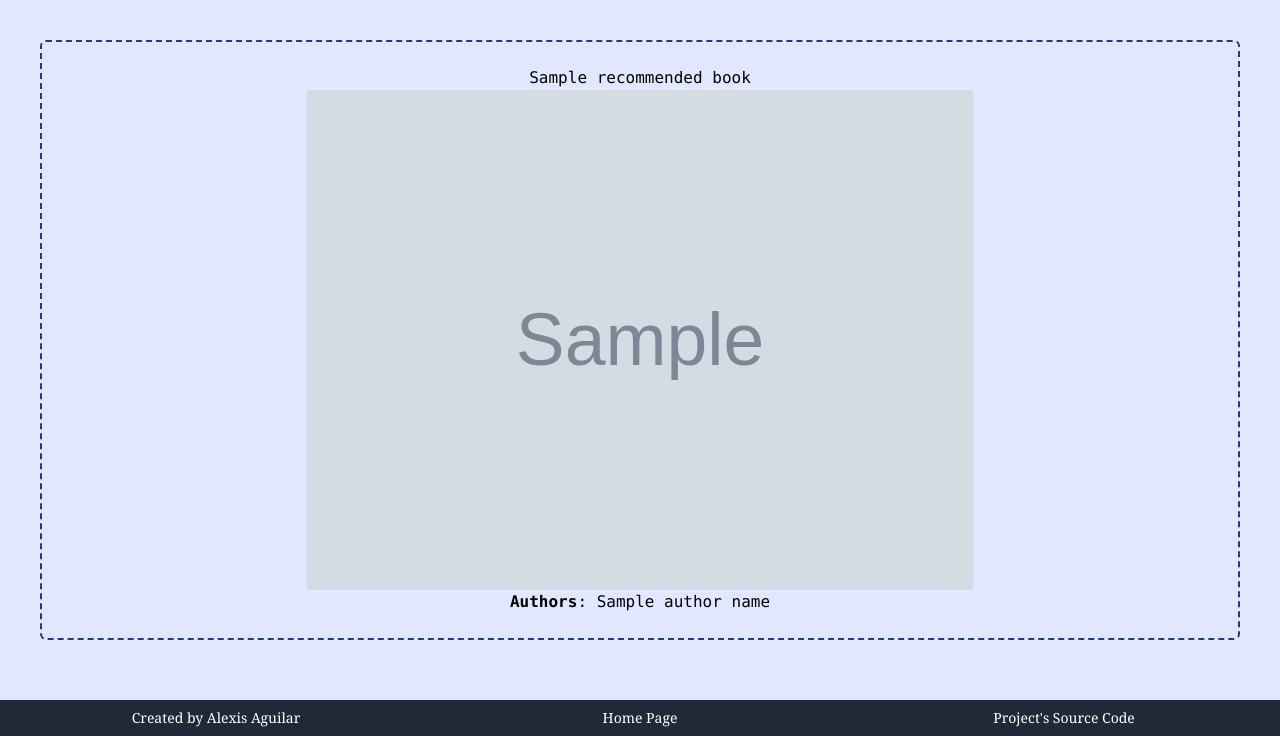
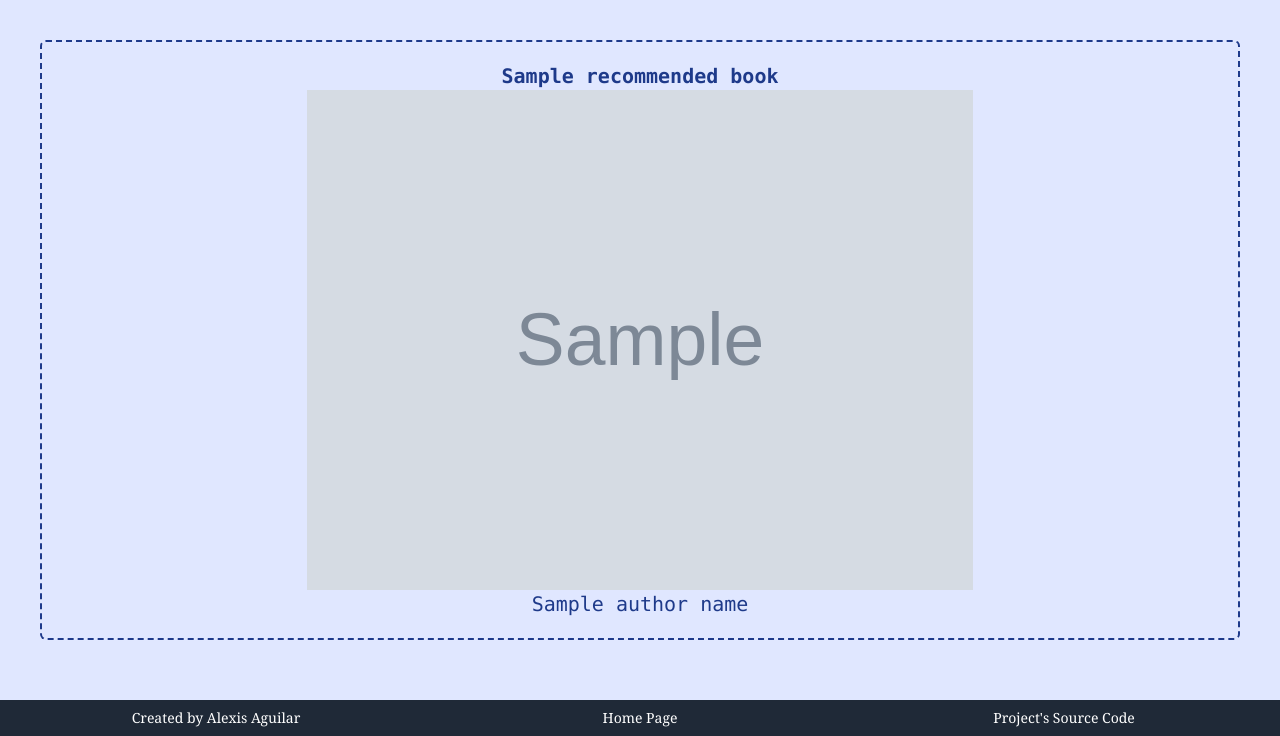
Before and after one commit to alexisuaguilaru/BookExplorer, a Flask app: template WebInterface/templates/BookExplorer.html in a window 1280 px wide. Shown: the part 64-800 px from the top of the page. Run offline with Flask 3, Linux system fonts and the light colour scheme; the template is opened without the code that fills it: values that come from a table or form of the project are taken from there, most other values are stand-ins (such as "Sample title", 1, 10 or a date in 2020); grey boxes marked "Sample" are stand-in pictures; style sheets or scripts are compiled from the project's sources; parts of the project's set-up code (start-up, migrations or seed data) failed here and were passed over; some libraries are stand-ins or nearby versions.

Commit message:
SCRUM-68 MOD at style into book exploration for adding minor changes of font & MOD at footer style for debug overlap on elements

```diff
--- a/WebInterface/static/scss/_books_exploration.scss
+++ b/WebInterface/static/scss/_books_exploration.scss
@@ -14,3 +14,11 @@
 .cover-book img {
     @apply w-auto h-[500px] ;
 }
+
+.title-book {
+    @apply text-blue-900 text-xl font-bold ;
+}
+
+.author-book {
+    @apply text-blue-900 text-xl ;
+}
--- /dev/null
+++ b/WebInterface/static/scss/_books_recommendations.scss
@@ -0,0 +1,3 @@
+@tailwind base;
+@tailwind components;
+@tailwind utilities;
--- a/WebInterface/static/scss/styles.scss
+++ b/WebInterface/static/scss/styles.scss
@@ -1,5 +1,6 @@
 @import "./_home_page.scss";
 @import "./_books_exploration.scss";
+@import "./_books_recommendations.scss";
 
 @tailwind base;
 @tailwind components;
@@ -22,7 +23,7 @@ header {
 }
 
 footer {
-    @apply flex sm:flex-row flex-col items-center p-1 fixed bottom-0 left-0 right-0 bg-gray-800 ;
+    @apply flex sm:flex-row flex-col items-center p-1 bottom-0 left-0 right-0 bg-gray-800 ;
 
     p {
         @apply font-serif text-sm basis-1/3 text-center p-1 text-white ;
--- a/WebInterface/templates/BookExplorer.html
+++ b/WebInterface/templates/BookExplorer.html
@@ -6,13 +6,13 @@
         <div class="present-options">
             {% for recommended_book in Recommendations %}
             <div class="book-option">
-                <h3>{{ recommended_book.title }}</h3>
+                <h3 class="title-book">{{ recommended_book.title }}</h3>
                 <button class="select-option" type="submit" onclick="document.getElementById('book_isbn').value = '{{ recommended_book.isbn }}'; document.getElementById('bookForm').submit();">
                     <div class="cover-book">
                         <img src='{{ recommended_book.image }}'>
                     </div>
                 </button>
-                <p><b>Authors</b>: {{ recommended_book.author_name[0] }}</p>
+                <p class="author-book">{{ recommended_book.author_name[0] }}</p>
             </div>
             {% endfor %}
         </div>
--- a/WebInterface/templates/ShowRecommendations.html
+++ b/WebInterface/templates/ShowRecommendations.html
@@ -4,11 +4,11 @@
         <div class="present-recommendations">
             {% for recommended_book in Recommendations %}
             <div class="recommendation">
-                <h3>{{ recommended_book.title }}</h3>
+                <h3 class="title-book">{{ recommended_book.title }}</h3>
                 <div class="cover-book">
                     <img src='{{ recommended_book.image }}'>
                 </div>
-                <p><b>Authors</b>: {{ recommended_book.author_name }}</p>
+                <p class="author-book">{{ recommended_book.author_name[0] }}</p>
             </div>
             {% endfor %}
         </div>
```
